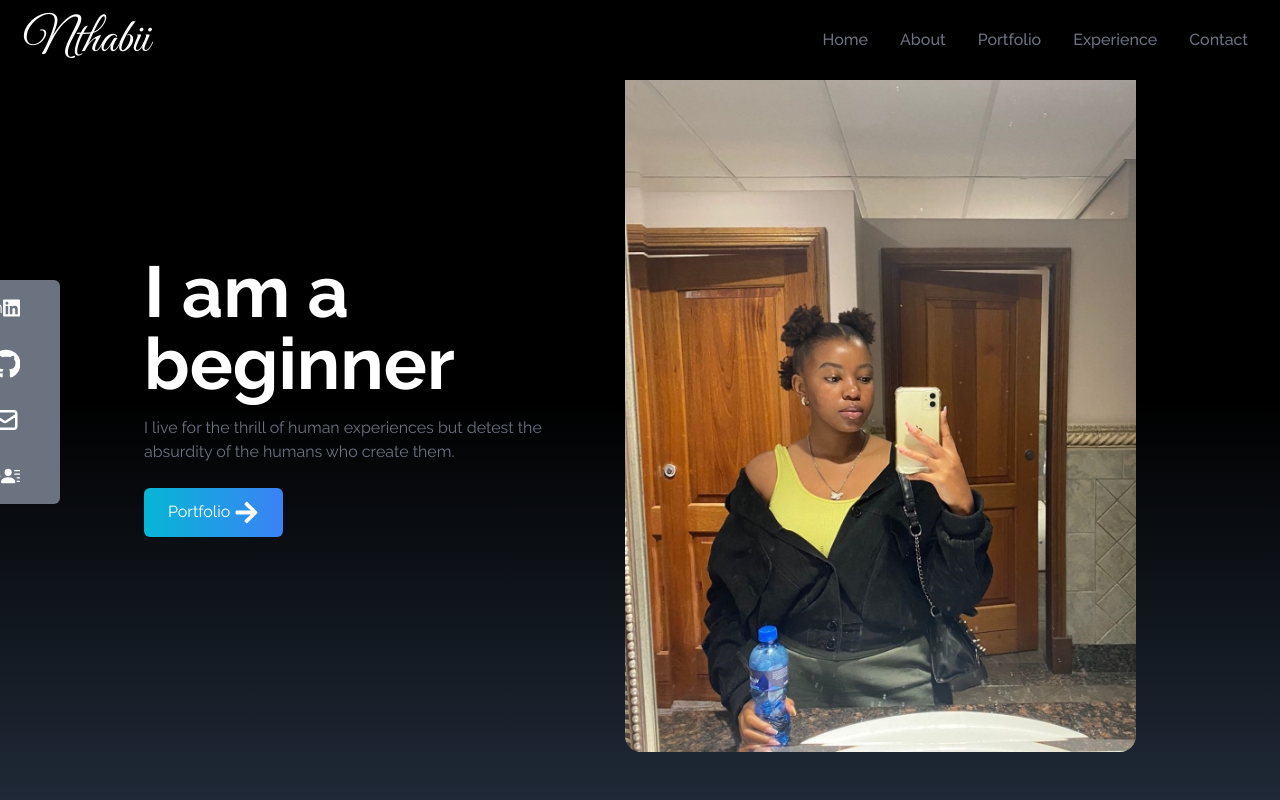
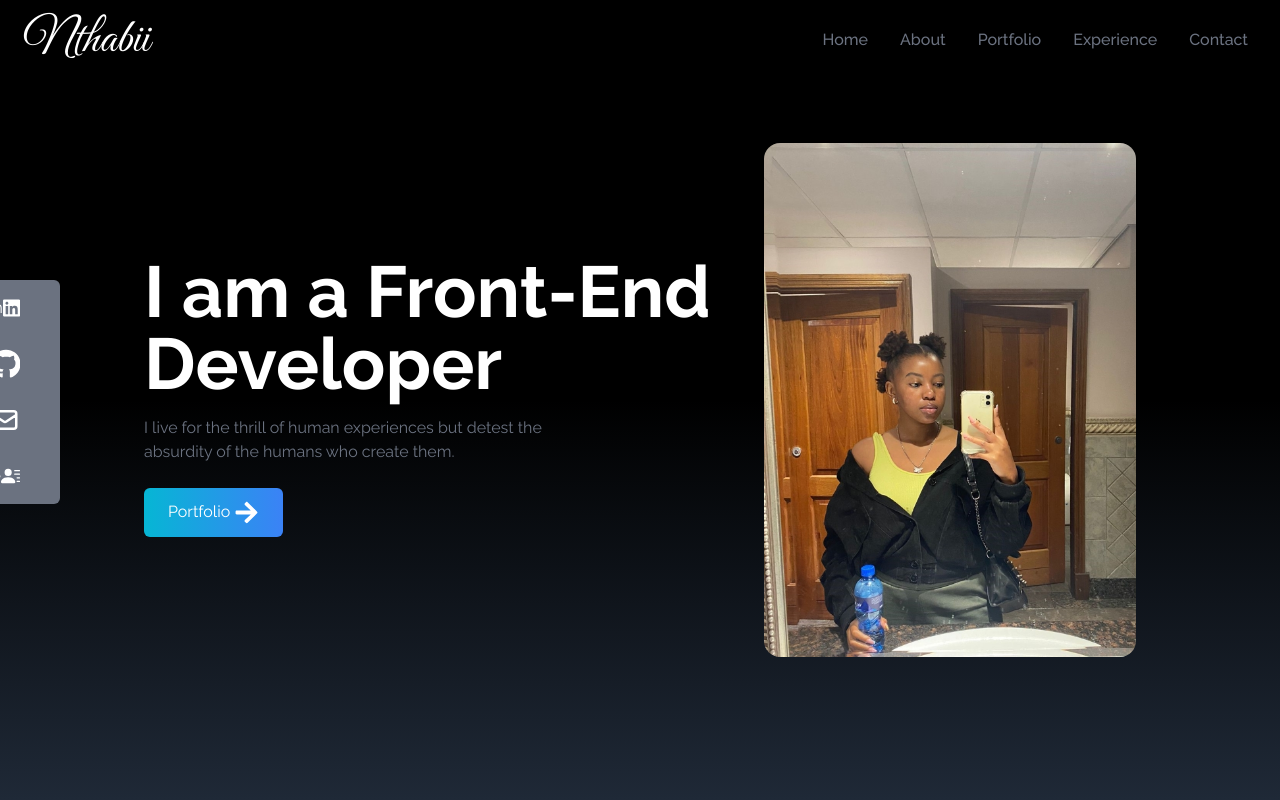
Before and after one commit to MoyabaNT/ReactPortfolio, a React (Create React App) app: page / in a window 1280 px wide. Shown: the top 800 px of the page. Built offline with nearby package versions, Linux system fonts and the light colour scheme.

Commit message:
minor changes

```diff
--- a/src/components/Home.jsx
+++ b/src/components/Home.jsx
@@ -13,7 +13,7 @@ const Home = () => {
       flex-col items-center justify-center h-full px-4 md:flex-row">
         <div className="flex flex-col justify-center h-full">
           <h2 className="text-4xl sm:text-7xl font-bold text-white">
-            I am a beginner
+            I am a Front-End Developer
           </h2>
           <p className="text-gray-500 py-4 max-w-md">
           I live for the thrill of human
```
